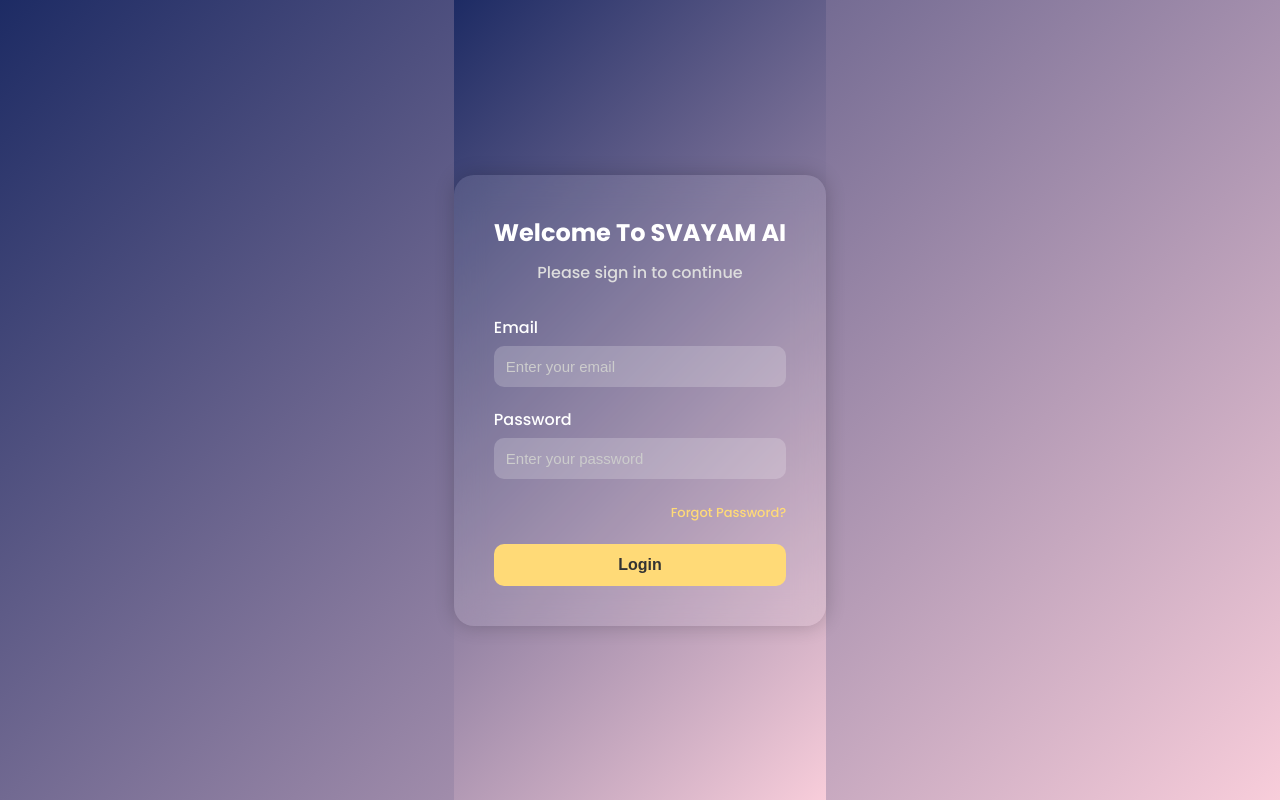
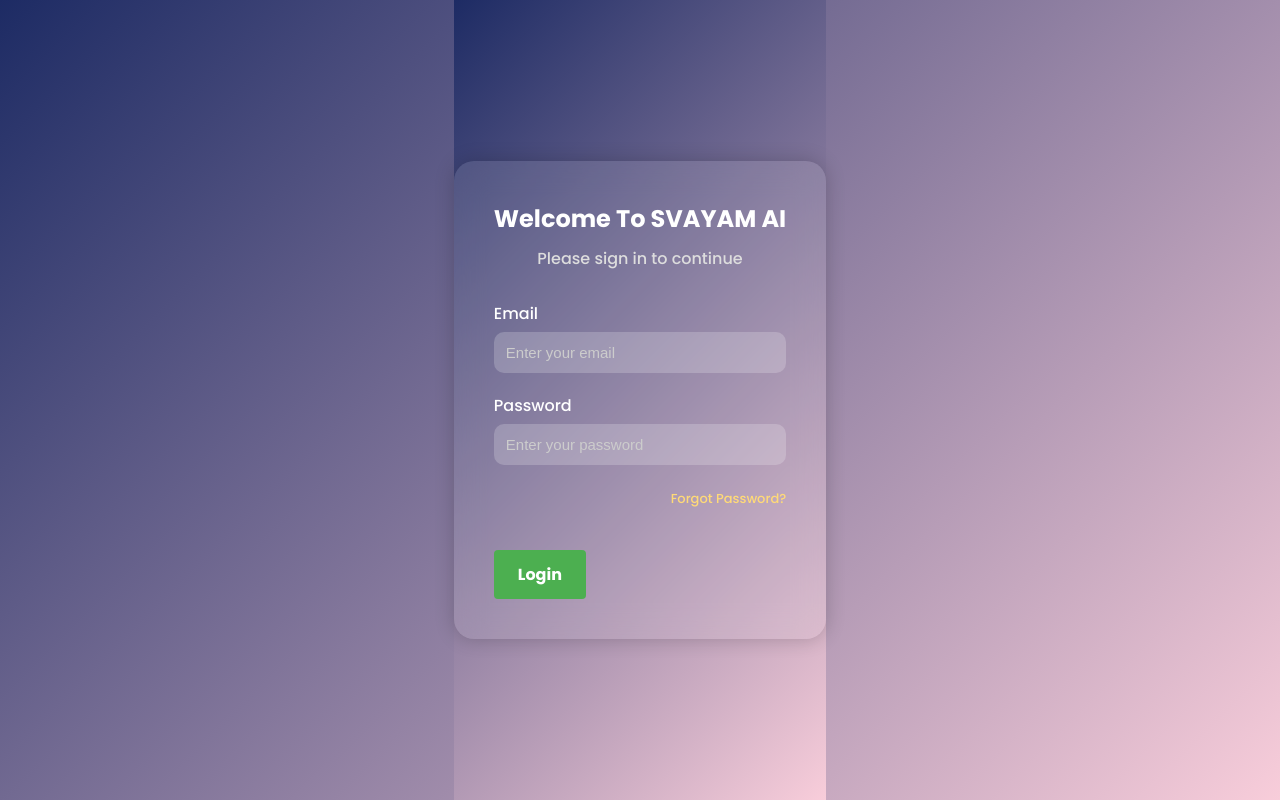
Before and after one commit to paramgodhani247/WDD_PROJECT, a plain HTML site: page index.html in a window 1280 px wide. Drawn offline with Linux system fonts and the light colour scheme.

Commit message:
Updated to a tag for navigation, index.html

```diff
--- a/index.html
+++ b/index.html
@@ -13,7 +13,7 @@
     <div class="login-box">
       <h2>Welcome To SVAYAM AI</h2>
       <p>Please sign in to continue</p>
-        <form action="mainpage.html" method="POST">
+
       <div class="input-group">
         <label>Email</label>
         <input type="email" placeholder="Enter your email" required />
@@ -25,9 +25,28 @@
       <div class="forgot">
         <a href="#">Forgot Password?</a>
       </div>
-            <button type="submit">Login</button>
-          </form>
+
+      <!-- Styled link as button -->
+      <a href="mainpage.html" class="login-button">Login</a>
     </div>
   </div>
+
+  <style>
+    .login-button {
+      display: inline-block;
+      background-color: #4CAF50;
+      color: white;
+      padding: 12px 24px;
+      text-align: center;
+      text-decoration: none;
+      border-radius: 4px;
+      font-weight: bold;
+      margin-top: 20px;
+    }
+
+    .login-button:hover {
+      background-color: #45a049;
+    }
+  </style>
 </body>
 </html>
```
Lines whose indentation alone changed are shown as unchanged.
